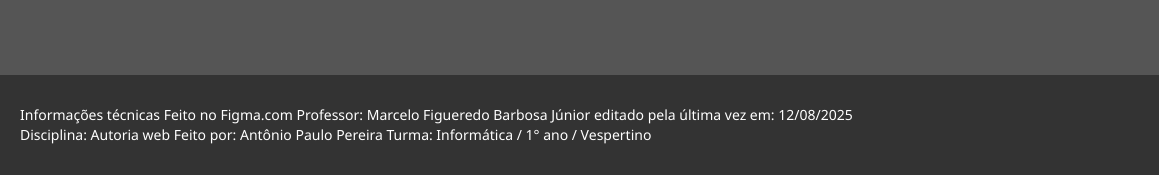
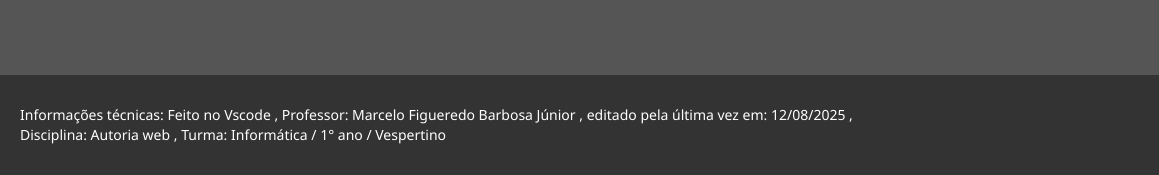
Before and after one commit to AntonioPauloPereira/front-end-SIDD, a plain HTML site: page Thales.html in a window 1280 px wide. Shown: the part 1592-1767 px from the top of the page, 0-1159 px from the left. Drawn offline with Linux system fonts and the light colour scheme.

Commit message:
footer-update-2

```diff
--- a/Thales.html
+++ b/Thales.html
@@ -152,10 +152,9 @@
 
       <footer>
         <p class="canto-e">
-          Informações técnicas Feito no Figma.com Professor: Marcelo Figueredo
-          Barbosa Júnior editado pela última vez em: 12/08/2025 Disciplina:
-          Autoria web Feito por: Antônio Paulo Pereira Turma: Informática / 1°
-          ano / Vespertino
+          Informações técnicas: Feito no Vscode , Professor: Marcelo Figueredo
+          Barbosa Júnior , editado pela última vez em: 12/08/2025 , Disciplina:
+          Autoria web , Turma: Informática / 1° ano / Vespertino
         </p>
         <img src="IFRN.png" alt="logo" />
       </footer>
```
Also changed, not shown: Yuri.html (+3 -4 lines), index.html (+3 -4 lines).
